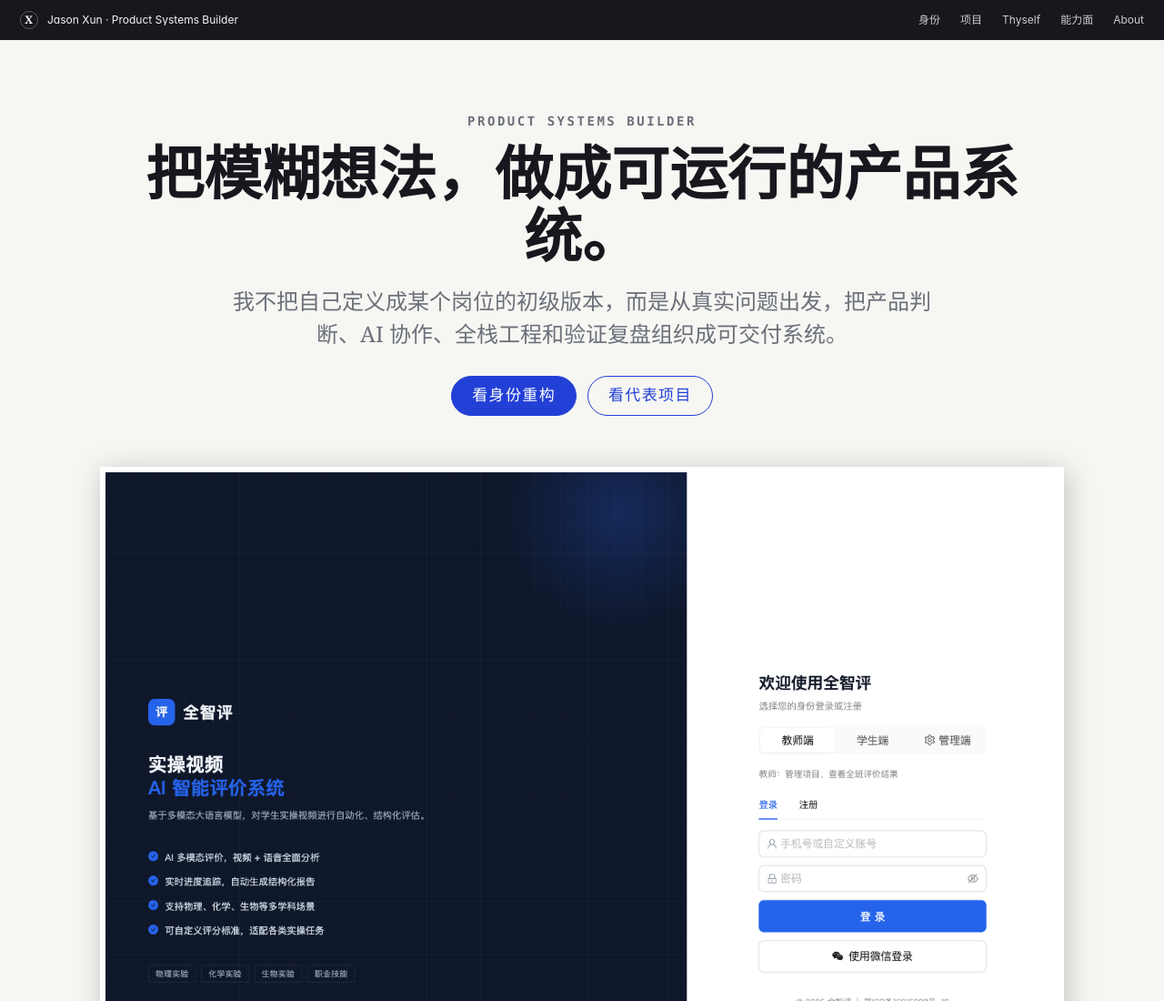
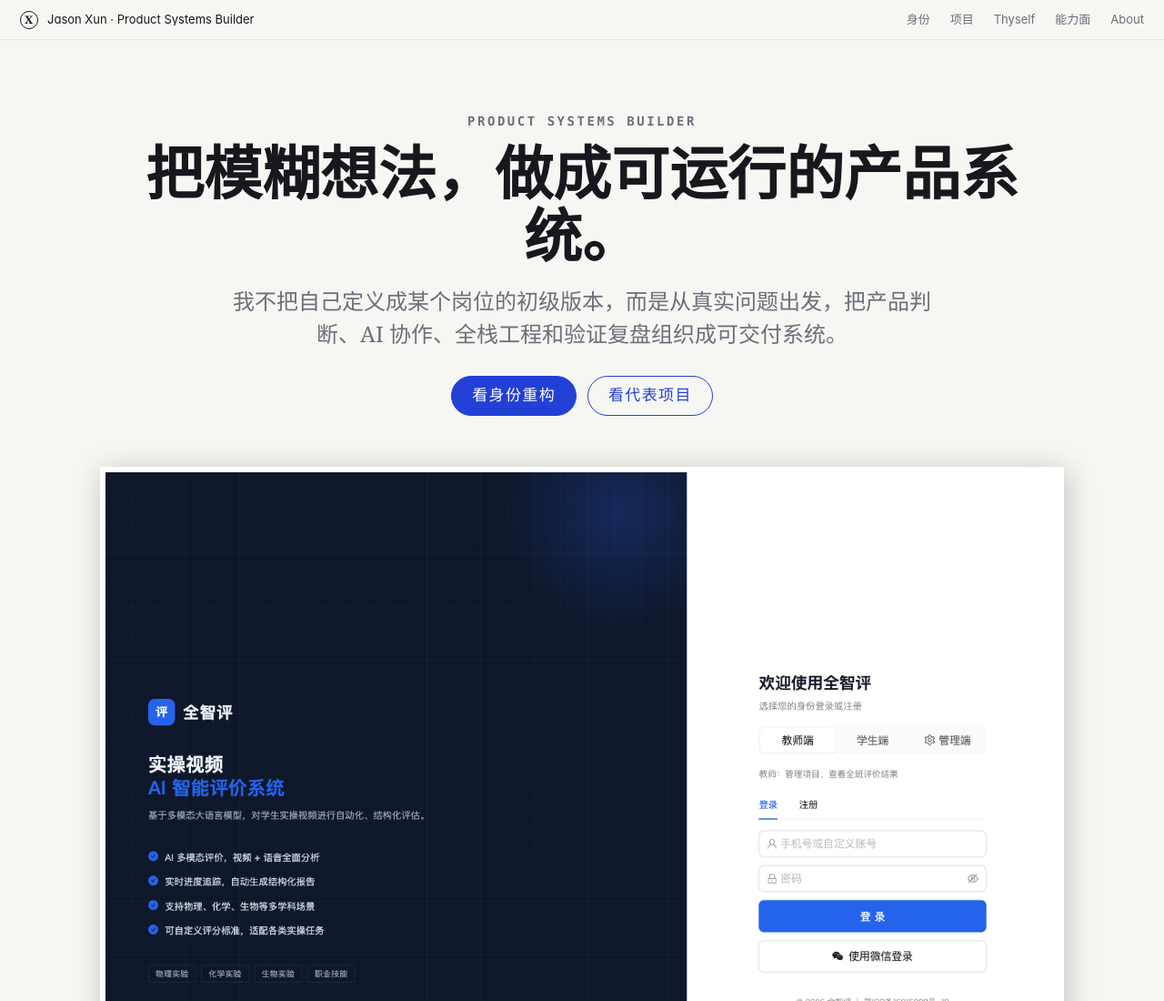
Before and after one commit to estelledc/estelledc.github.io, a plain HTML site: page index.html in a window 1280 px wide. Shown: the top 1100 px of the page at 91% size. Drawn offline with Linux system fonts and the light colour scheme.

Commit message:
重做主站 site-header 视觉：浅底深字 + 半透明 backdrop blur + 跟随 token
之前 .site-header 用 var(--black) 黑底 + .site-nav rgba(255,255,255,0.78) 写死白字，light mode 下 --black 解析异常变白底白字看不见。修法：

- .site-header background: color-mix(paper, transparent 16%) + border-bottom hairline + backdrop-filter blur（Apple subnav 的浅底感）
- .site-header color: var(--ink) 跟 light/dark token 自动反相
- .site-nav color: var(--muted)（次级文字色，hover 切 accent 墨蓝）
- .brand-mark border: var(--ink) 替写死 rgba(255,255,255,0.28)

dark mode 自动跟随 jx token：var(--paper) 变深、var(--ink) 变浅、border var(--ink) 在两端都可见。

Co-Authored-By: Claude Opus 4.7 <noreply@anthropic.com>

```diff
--- a/assets/site.css
+++ b/assets/site.css
@@ -144,9 +144,12 @@ a:focus-visible,
   justify-content: space-between;
   height: var(--nav-height);
   padding: 0 max(22px, calc((100vw - var(--wide)) / 2 + 22px));
-  color: var(--paper);
-  background: var(--black);
-  font-size: 12px;
+  color: var(--ink);
+  background: color-mix(in oklab, var(--paper), transparent 16%);
+  border-bottom: 1px solid var(--rule);
+  backdrop-filter: saturate(180%) blur(20px);
+  -webkit-backdrop-filter: saturate(180%) blur(20px);
+  font-size: 13px;
   line-height: 1;
 }
 
@@ -168,7 +171,7 @@ a:focus-visible,
   width: 20px;
   height: 20px;
   place-items: center;
-  border: 1px solid rgba(255, 255, 255, 0.28);
+  border: 1px solid var(--ink);
   border-radius: 50%;
   font-size: 12px;
   font-weight: 600;
@@ -182,12 +185,17 @@ a:focus-visible,
 
 .site-nav {
   gap: 22px;
-  color: rgba(255, 255, 255, 0.78);
+  color: var(--muted);
+}
+
+.site-nav a {
+  color: inherit;
+  transition: color 0.15s ease;
 }
 
 .site-nav a:hover,
 .site-nav a:focus-visible {
-  color: #ffffff;
+  color: var(--accent);
 }
 
 .tile {
```
